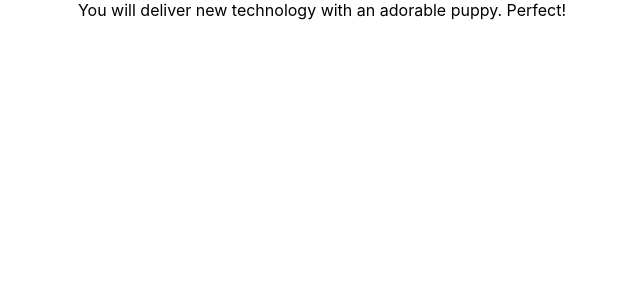
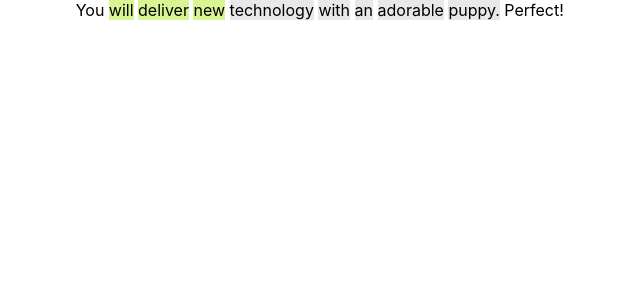
Before and after one commit to jin3lee/highlight-text-reactjs, a React (Create React App) app: page / in a window 1280 px wide. Shown: the top 300 px of the page, without its empty margins (318-958 px from the left). Built offline with nearby package versions, Linux system fonts and the light colour scheme.

Commit message:
display background color

```diff
--- a/package.json
+++ b/package.json
@@ -5,6 +5,7 @@
   "dependencies": {
     "react": "^16.7.0",
     "react-dom": "^16.7.0",
+    "react-redux": "^6.0.0",
     "react-scripts": "2.1.3"
   },
   "scripts": {
--- a/src/App.js
+++ b/src/App.js
@@ -12,7 +12,7 @@ const highlights = [
   },
   {
       startOffset: 17,
-      endOffset: 31,
+      endOffset: 60,
       color: '#e8e8e8',
       priority: 1,
   },
@@ -52,7 +52,7 @@ for( var i = 0; i < textList.length; i++ ) {
   }
 }
 
-// highlight words
+// update word metadata with highlights
 for( var j = 0; j < highlights.length; j++ ) {
 
   var highlight = highlights[j];
@@ -75,13 +75,41 @@ for( var j = 0; j < highlights.length; j++ ) {
 
           currentWordMetaData = map[""+currentWordMetaData['nextStartOffset']].metadata;
       }
-  } else {
-    console.log("taco");
   }
 }
 
+// generate texts
+function _generateText() {
 
-console.log(map);
+  var mapKeys = Object.keys(map);
+  var returnHtml = [];
+
+  for( var i = 0; i < mapKeys.length; i++ ) {
+      var wordAndData = map['' + mapKeys[i]];
+
+      if( wordAndData ) {
+        var word = wordAndData['word'];
+        var color = wordAndData['metadata'].color;
+
+        console.log(word, color);
+
+        returnHtml.push(
+          <span style={{"backgroundColor": ""+color}}>
+            { word }
+          </span>
+        );
+
+        returnHtml.push(
+          <span>
+            &nbsp;
+          </span>
+        );
+
+      }
+  }
+
+  return returnHtml;
+}
 
 class App extends Component {
   render() {
@@ -89,7 +117,7 @@ class App extends Component {
       <div className="App">
         <header className="App-header">
           <div>
-            { string }
+            { _generateText() }
           </div>
         </header>
       </div>
```
Also changed, not shown: 1 other file (tests, documents, lock files or other folders).
